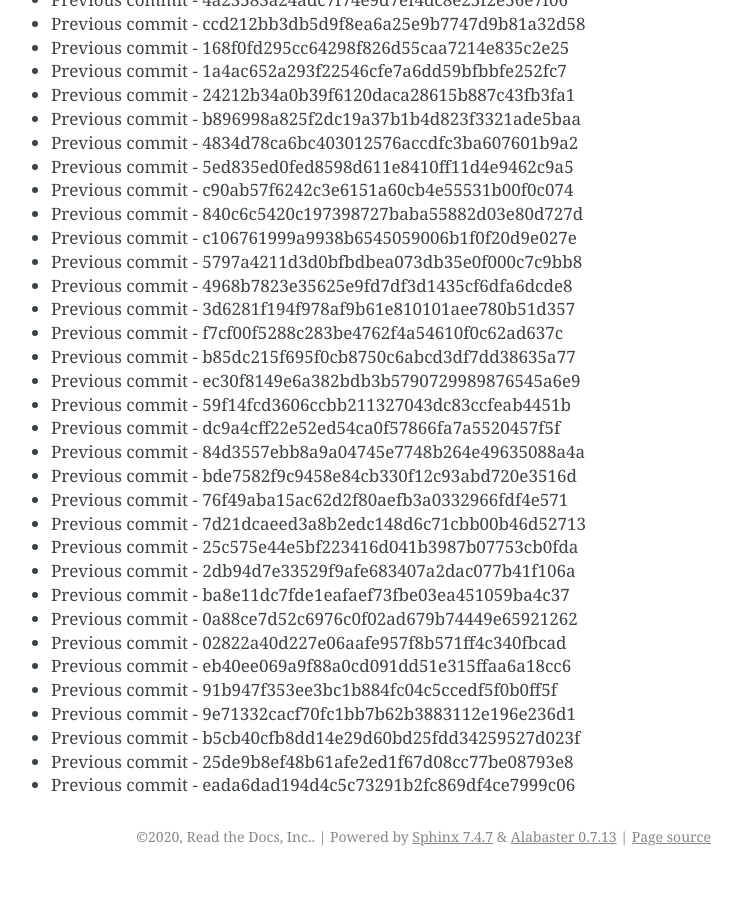
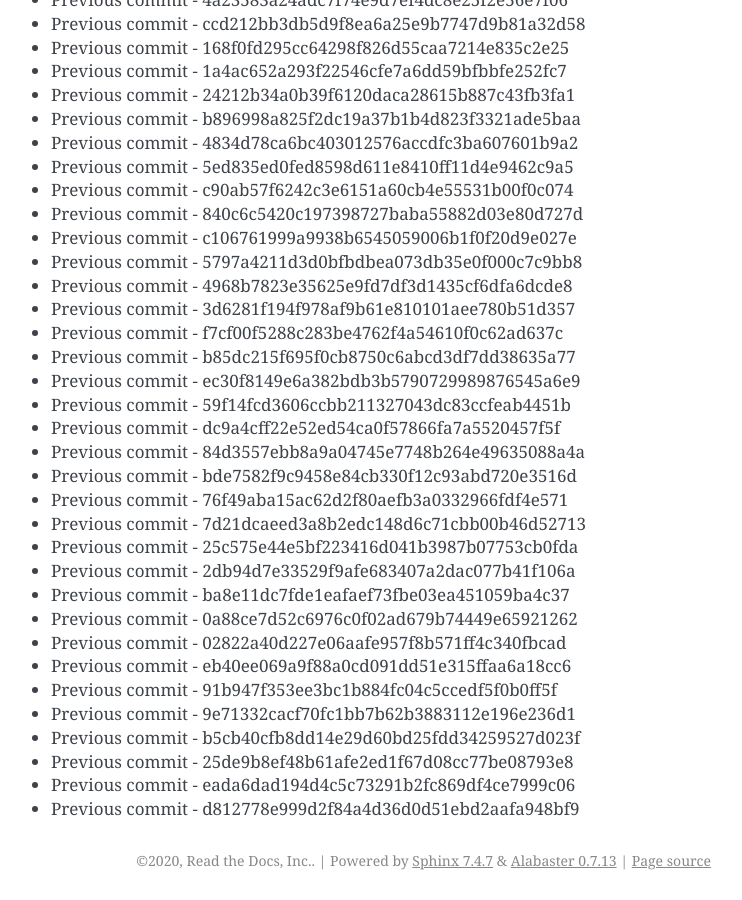
Before and after one commit to readthedocs/rtd-git-stresstest, a Sphinx documentation site: the page built from docs/updates.rst, in a window 1280 px wide and 900 px high, scrolled down 8913 px. Shown: the whole window, without its empty margins (399-1141 px from the left). Built offline with Sphinx 7.4.7, drawn with Linux system fonts in a browser that asks for light colours; before the commit the page ends 9789 px from its top, so only the background shows below that.

Commit message:
Generating commit from previous: d812778e999d2f84a4d36d0d51ebd2aafa948bf9

```diff
--- a/docs/updates.rst
+++ b/docs/updates.rst
@@ -406,3 +406,4 @@ It can be tested for any performance characteristics.
 * Previous commit - b5cb40cfb8dd14e29d60bd25fdd34259527d023f
 * Previous commit - 25de9b8ef48b61afe2ed1f67d08cc77be08793e8
 * Previous commit - eada6dad194d4c5c73291b2fc869df4ce7999c06
+* Previous commit - d812778e999d2f84a4d36d0d51ebd2aafa948bf9
```
